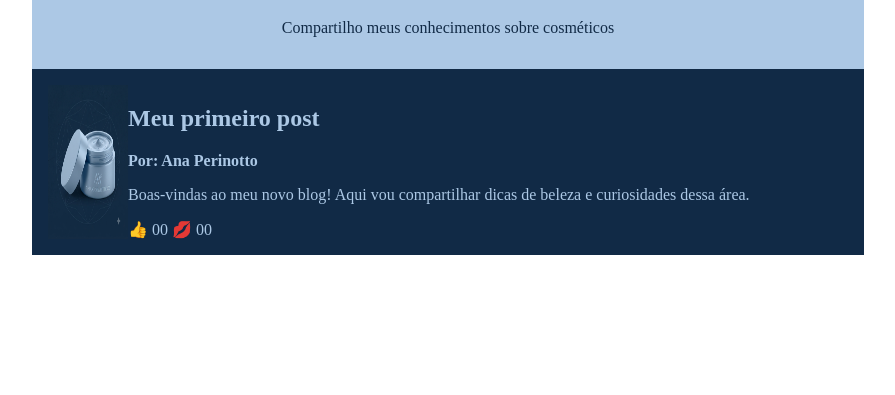
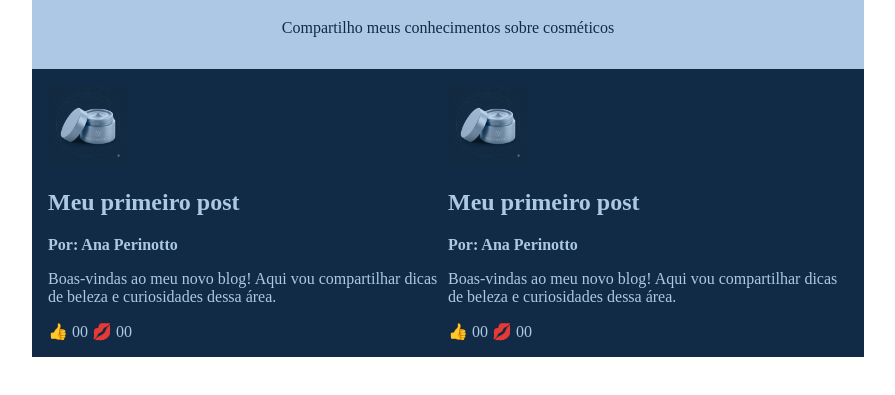
Before and after one commit to anaperinotto-bot/P-gina-web-do-zero-primeira-intera-o, a plain HTML site: page Index.html in a window 1280 px wide. Shown: the part 85-480 px from the top of the page, without its empty margins (192-1087 px from the left). Drawn offline with Linux system fonts and the light colour scheme.

Commit message:
Add files via upload

```diff
--- a/Index.html
+++ b/Index.html
@@ -1,12 +1,12 @@
 <!DOCTYPE html>
 <html lang="pt-br">
+
 <head>
     <meta charset="UTF-8">
-        <meta name="viewport"
-        content="width=device-width, initial-scale=1.0">
+    <meta name="viewport" content="width=device-width, initial-scale=1.0">
     <title>Blog</title>
     <style>
-            header{
+        header {
             background-color: #ACC8E5;
             color: #112A46;
             text-align: center;
@@ -14,7 +14,8 @@
             margin: 0 auto;
             padding: 16px;
         }
-            main{
+
+        main {
             background-color: #112A46;
             color: #ACC8E5;
             max-width: 800px;
@@ -27,18 +28,22 @@
             width: 80px;
             height: 80;
         }
+
         .artigo-autor {
             font-weight: bold;
         }
     </style>
 </head>
+
 <body>
     <header>
         <h1>Ana cosméticos</h1>
         <p>Compartilho meus conhecimentos sobre cosméticos</p>
     </header>
     <main>
-            <img src="ana.png" alt="Pote de creme comético azul elegante com a tampa aberta e a marca Ana Cosméticos impressa na embalagem">
+        <article>
+            <img src="ana.png"
+                alt="Pote de creme comético azul elegante com a tampa aberta e a marca Ana Cosméticos impressa na embalagem">
             <div>
                 <h2>Meu primeiro post</h2>
                 <p class="artigo-autor">Por: Ana Perinotto</p>
@@ -46,22 +51,33 @@
                 <buton>👍 <span>0</span>0</buton>
                 <buton>💋 <span>0</span>0</buton>
             </div>
-
+        </article>
+        <article>
+            <img src="ana.png"
+                alt="Pote de creme comético azul elegante com a tampa aberta e a marca Ana Cosméticos impressa na embalagem">
+            <div>
+                <h2>Meu primeiro post</h2>
+                <p class="artigo-autor">Por: Ana Perinotto</p>
+                <p>Boas-vindas ao meu novo blog! Aqui vou compartilhar dicas de beleza e curiosidades dessa área.</p>
+                <buton>👍 <span>0</span>0</buton>
+                <buton>💋 <span>0</span>0</buton>
+            </div>
+        </article>
     </main>
 </body>
 <script>
     const botoes = document.querySelectorAll("button");
 
-        botoes.forEach( function(botao){
+    botoes.forEach(function (botao) {
         let curtiu = false;
         botao.addEventListener("click", botaoClicado);
-            function botaoClicado(){
+        function botaoClicado() {
             console.log("fui clicado");
             let texto = botao.querySelector("span");
-                if (curtiu === false){
+            if (curtiu === false) {
                 texto.textContent++;
                 curtiu = true;
-                } else{
+            } else {
                 texto.textContent--;
                 curtiu = false;
 
@@ -73,4 +89,5 @@
 
 
 </script>
+
 </html>
```
Lines whose indentation alone changed are shown as unchanged.
